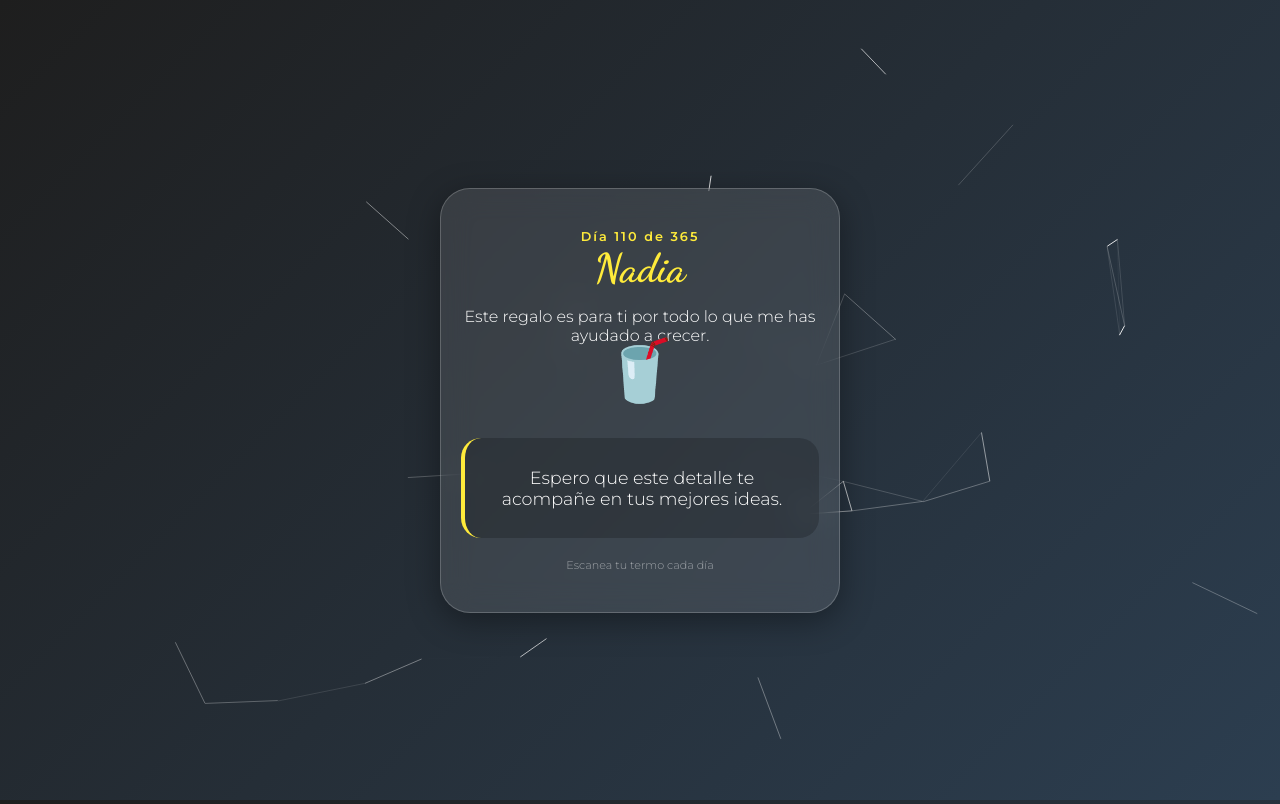
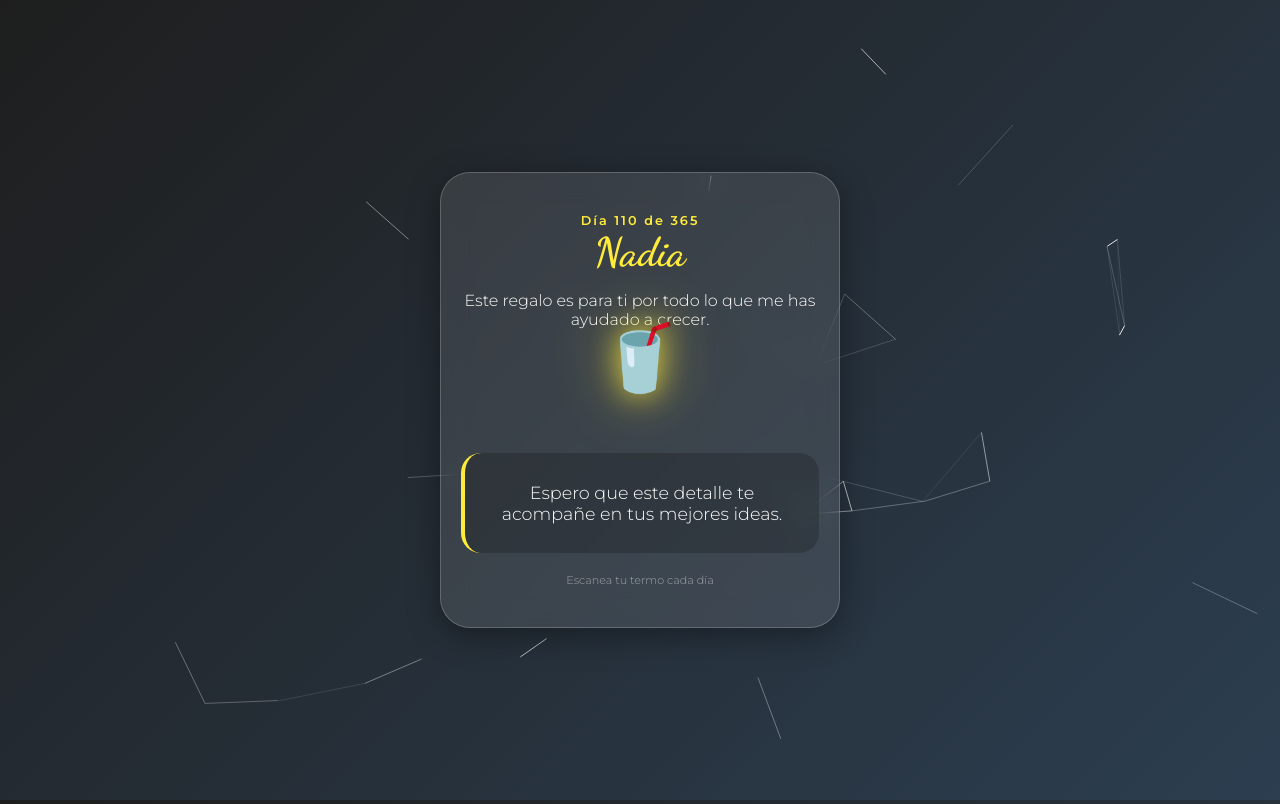
Before and after one commit to piflens/Regalo, a plain HTML site: page index.html in a window 1280 px wide. Drawn offline with nearby package versions, Linux system fonts and the light colour scheme.

Commit message:
Update style.css

```diff
--- a/style.css
+++ b/style.css
@@ -35,12 +35,16 @@ body {
 h1 { font-family: 'Dancing Script', cursive; font-size: 2.5rem; margin-bottom: 15px; color: #ffeb3b; }
 
 /* Estilo del icono flotante */
+/* Estilo del icono con brillo intenso */
 .stanley-container {
-    font-size: 60px;
-    margin-bottom: 20px;
-    animation: float 3s ease-in-out infinite; /* Animación de flotado */
+    font-size: 65px;
+    margin-bottom: 25px;
+    /* Efecto de resplandor amarillo neón */
+    filter: drop-shadow(0 0 15px rgba(255, 235, 59, 0.8))
+            drop-shadow(0 0 30px rgba(255, 235, 59, 0.4));
+    animation: float 3s ease-in-out infinite;
+    display: inline-block; /* Asegura que la animación y el filtro funcionen bien */
 }
-
 /* Caja de mensajes */
 .message-box {
     font-size: 1.1rem;
```
